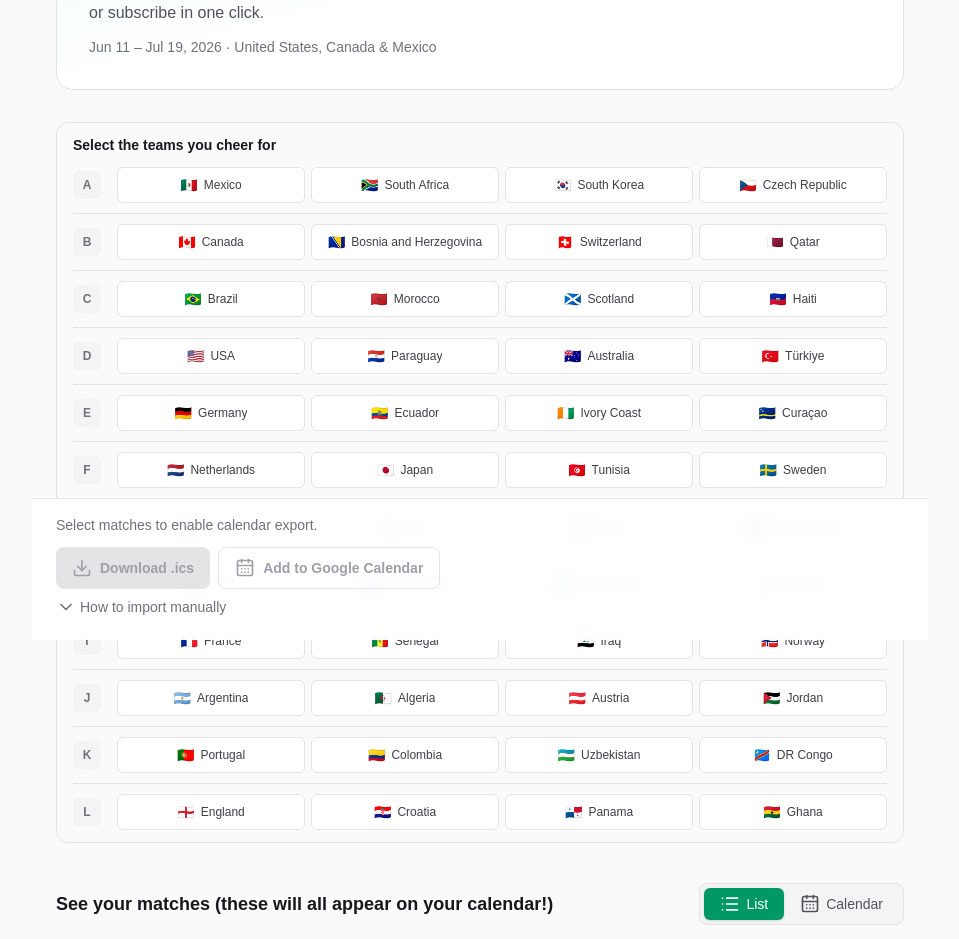
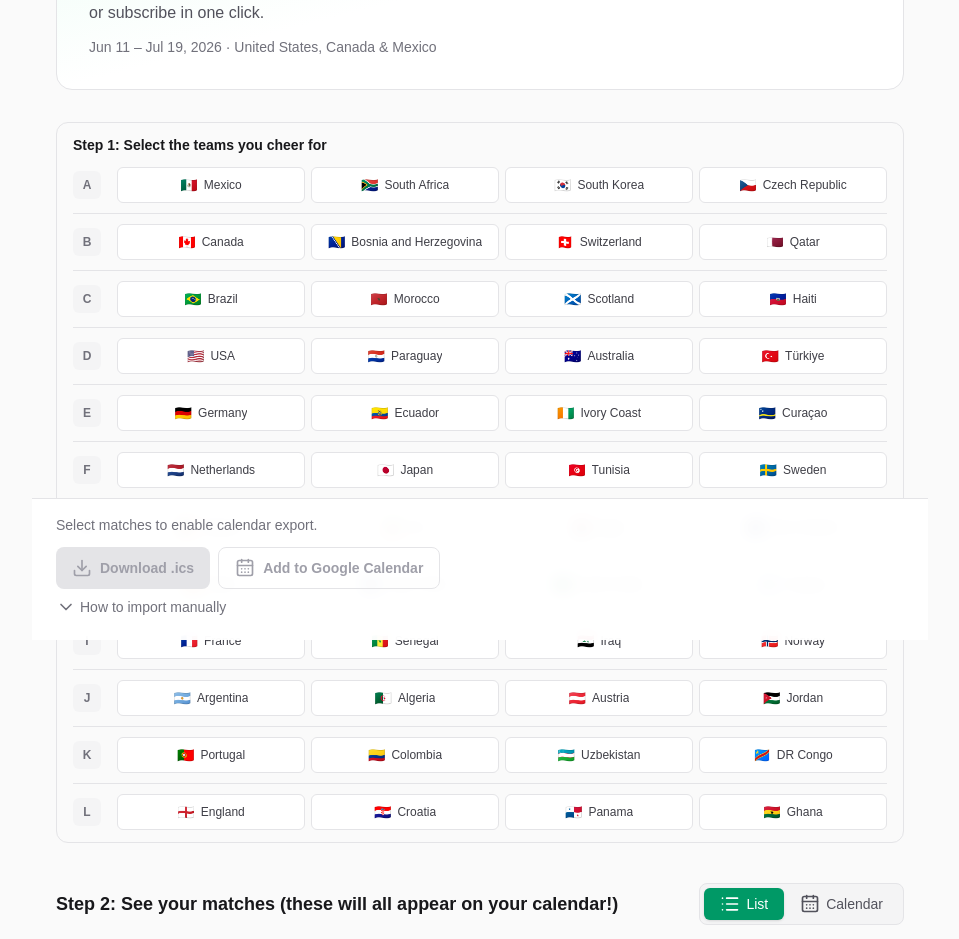
Before and after one commit to jonathanbcsouza/event-ical, a Next.js app: page / in a window 1280 px wide. Shown: the part 160-1099 px from the top of the page, without its empty margins (160-1119 px from the left). Built offline with nearby package versions, Linux system fonts and the light colour scheme.

Commit message:
fix(ui): add "step" indicators, so user can understand the floww

```diff
--- a/components/HomePage.tsx
+++ b/components/HomePage.tsx
@@ -73,7 +73,7 @@ export function HomePage() {
         <div className="space-y-4">
           <div className="flex flex-col gap-3 sm:flex-row sm:items-center sm:justify-between">
             <h2 className="text-base font-semibold text-zinc-900 dark:text-zinc-50 sm:text-lg">
-              {view === "list" ? "See your matches (these will all appear on your calendar!)" : "Tournament calendar"}
+              {view === "list" ? "Step 2: See your matches (these will all appear on your calendar!)" : "Tournament calendar"}
             </h2>
             <ViewToggle value={view} onChange={setView} />
           </div>
--- a/components/TeamPicker.tsx
+++ b/components/TeamPicker.tsx
@@ -38,7 +38,7 @@ export function TeamPicker({ selected, onChange }: TeamPickerProps) {
       <div className="mb-3 flex items-center justify-between gap-3">
         <div className="flex min-w-0 items-center gap-2">
           <h2 className="text-sm font-semibold text-zinc-900 dark:text-zinc-50">
-            Select the teams you cheer for
+            Step 1: Select the teams you cheer for
           </h2>
           {selected.length > 0 && (
             <span className="shrink-0 rounded-full bg-emerald-600 px-2 py-0.5 text-xs font-medium text-white">
```
